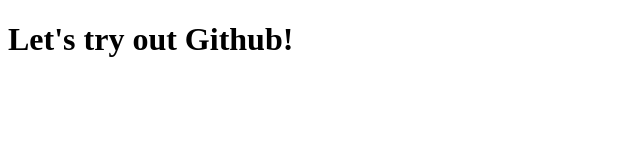
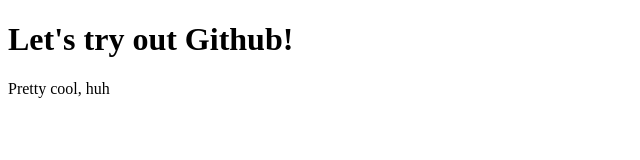
Before and after one commit to Jackie-E/tech-girl, a plain HTML site: page index.html in a window 1280 px wide. Shown: the whole page, without its empty margins (0-640 px from the left). Drawn offline with Linux system fonts and the light colour scheme.

Commit message:
Added a new paragraph

```diff
--- a/index.html
+++ b/index.html
@@ -6,5 +6,6 @@
 	</head>
 	<body>
 		<h1>Let's try out Github!</h1>
+		<p> Pretty cool, huh</p>
 	</body>
 </html>
```
